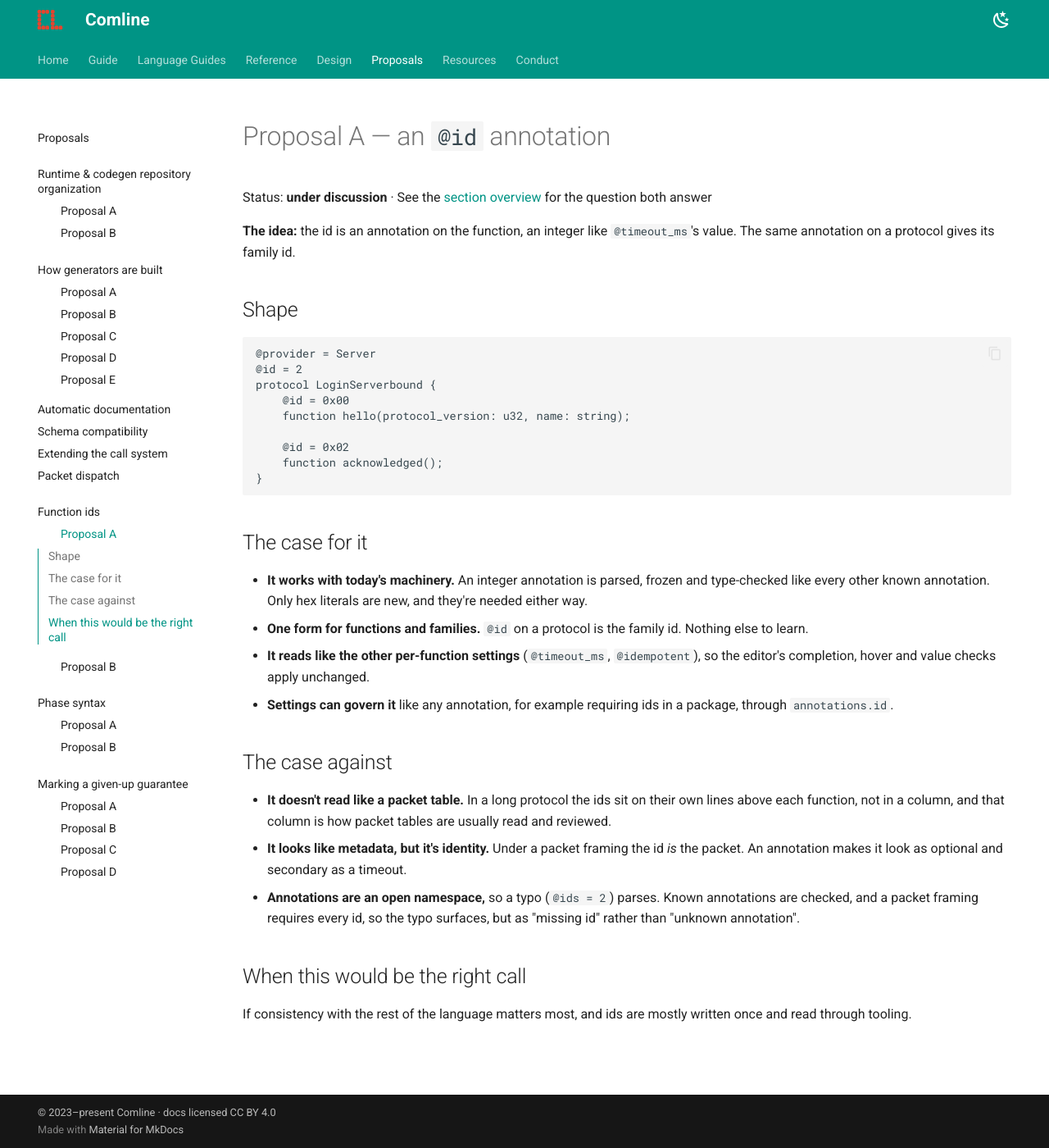
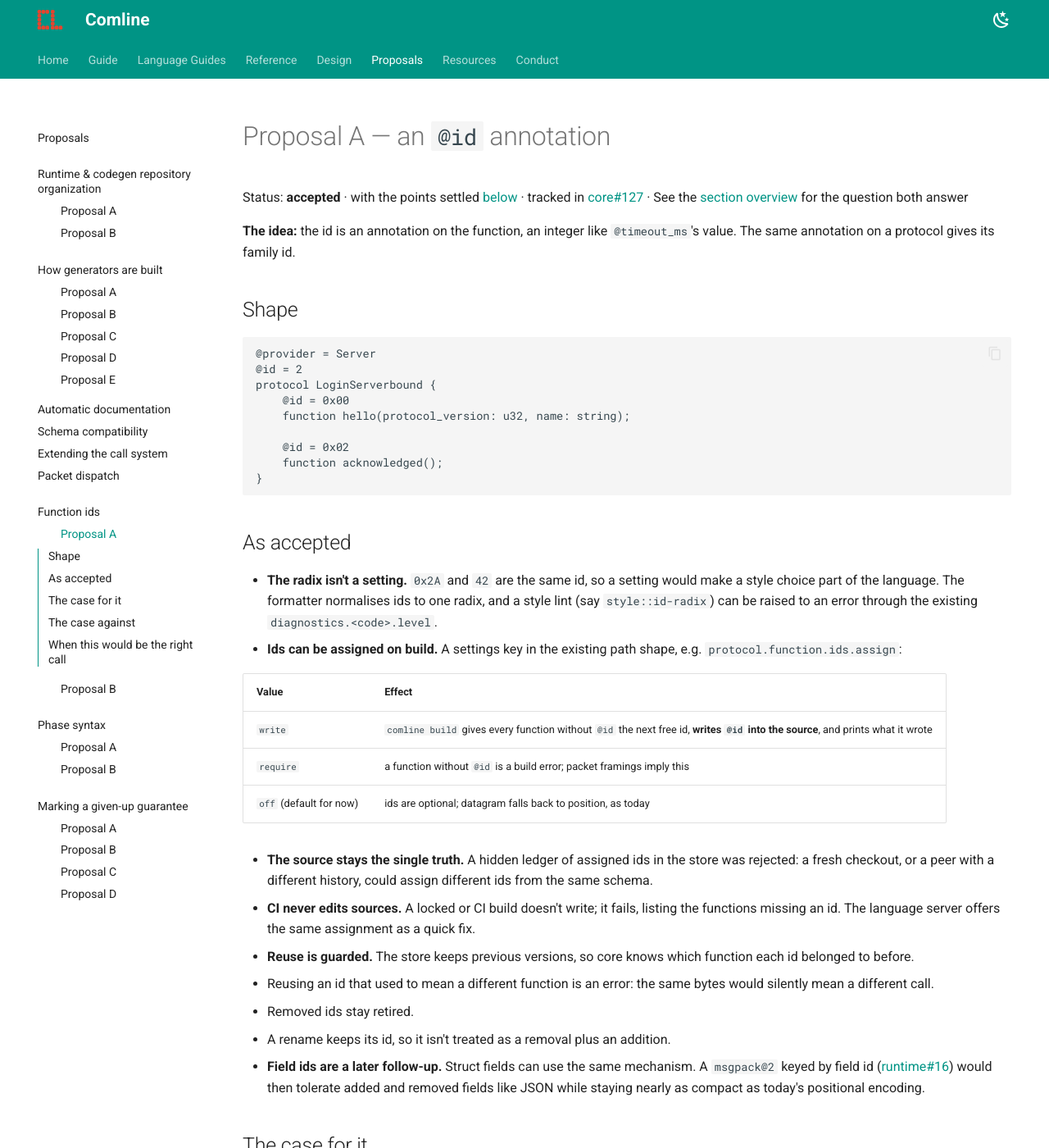
Before and after one commit to ComlineProject/docs, an MkDocs documentation site: the page built from docs/docs/proposals/function-ids/annotation.md, in a window 1280 px wide and 1400 px high. Shown: the whole window at 82% size. Built offline with MkDocs 1.6.1 and Material for MkDocs 9.7.7, drawn with Linux system fonts in a browser that asks for light colours; the version menu is left out.

Commit message:
proposals: function ids decided, @id
The radix is left to the formatter and a lint; ids can be assigned on
build (protocol.function.ids.assign = write | require | off) and written
into the source, never edited in CI; reusing a retired id is an error.
Field ids noted as a follow-up for an id-keyed msgpack@2. The prefix
form is rejected. Tracked in core#127.

````diff
--- a/docs/docs/proposals/function-ids/annotation.md
+++ b/docs/docs/proposals/function-ids/annotation.md
@@ -1,7 +1,8 @@
 # Proposal A — an `@id` annotation
 
-Status: **under discussion** · See the [section overview](index.md) for the
-question both answer
+Status: **accepted** · with the points settled [below](#as-accepted) ·
+tracked in [core#127](https://github.com/ComlineProject/core/issues/127) · See
+the [section overview](index.md) for the question both answer
 
 **The idea:** the id is an annotation on the function, an integer like
 `@timeout_ms`'s value. The same annotation on a protocol gives its family id.
@@ -19,6 +20,39 @@ protocol LoginServerbound {
     function acknowledged();
 }
 ```
+
+## As accepted
+
+- **The radix isn't a setting.** `0x2A` and `42` are the same id, so a setting
+  would make a style choice part of the language. The formatter normalises
+  ids to one radix, and a style lint (say `style::id-radix`) can be raised to
+  an error through the existing `diagnostics.<code>.level`.
+- **Ids can be assigned on build.** A settings key in the existing path shape,
+  e.g. `protocol.function.ids.assign`:
+
+  | Value | Effect |
+  |---|---|
+  | `write` | `comline build` gives every function without `@id` the next free id, **writes `@id` into the source**, and prints what it wrote |
+  | `require` | a function without `@id` is a build error; packet framings imply this |
+  | `off` (default for now) | ids are optional; datagram falls back to position, as today |
+
+  - **The source stays the single truth.** A hidden ledger of assigned ids in
+    the store was rejected: a fresh checkout, or a peer with a different
+    history, could assign different ids from the same schema.
+  - **CI never edits sources.** A locked or CI build doesn't write; it fails,
+    listing the functions missing an id. The language server offers the same
+    assignment as a quick fix.
+- **Reuse is guarded.** The store keeps previous versions, so core knows which
+  function each id belonged to before.
+  - Reusing an id that used to mean a different function is an error: the
+    same bytes would silently mean a different call.
+  - Removed ids stay retired.
+  - A rename keeps its id, so it isn't treated as a removal plus an addition.
+- **Field ids are a later follow-up.** Struct fields can use the same mechanism.
+  A `msgpack@2` keyed by field id
+  ([runtime#16](https://github.com/ComlineProject/runtime/issues/16)) would
+  then tolerate added and removed fields like JSON while staying nearly as
+  compact as today's positional encoding.
 
 ## The case for it
 
````
Also changed, not shown: docs/docs/proposals/function-ids/index.md (+6 -0 lines), docs/docs/proposals/function-ids/prefix.md (+3 -2 lines), docs/docs/proposals/index.md (+3 -3 lines), docs/docs/proposals/packet-dispatch.md (+5 -2 lines).
